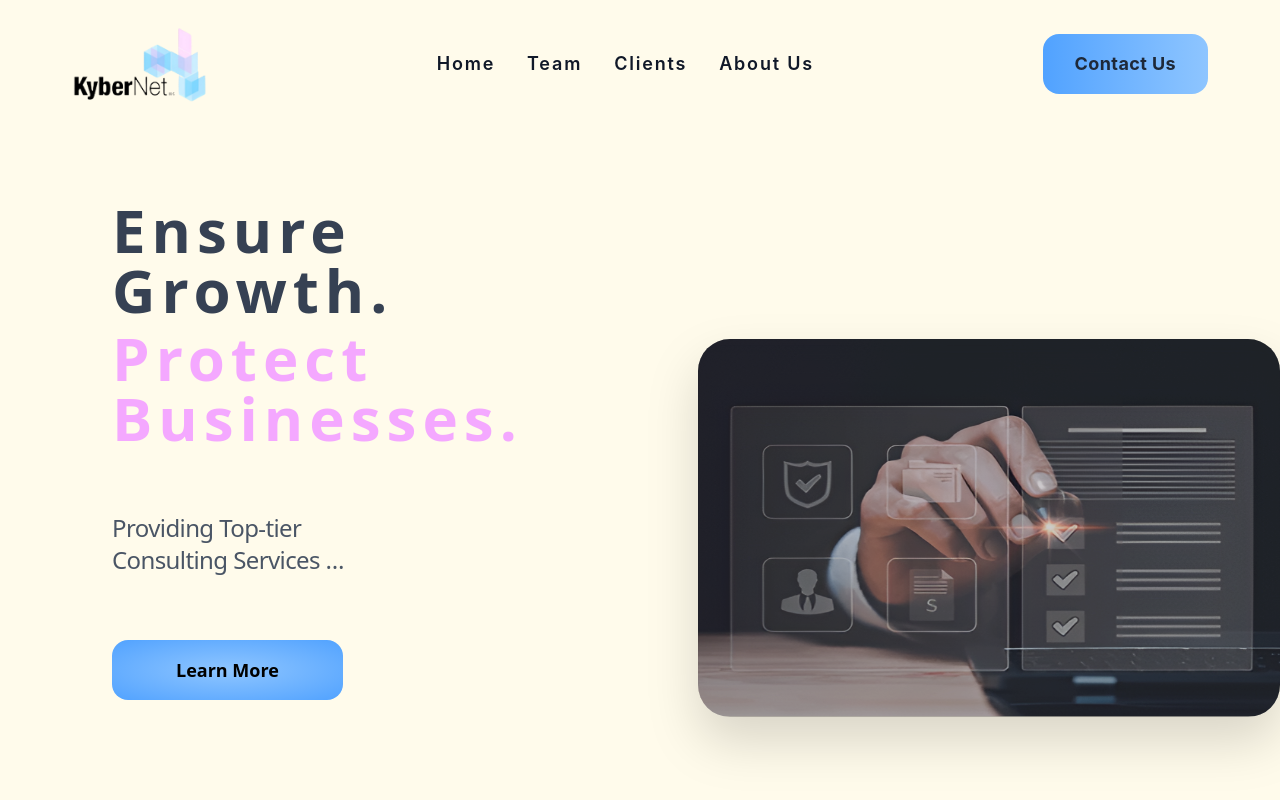
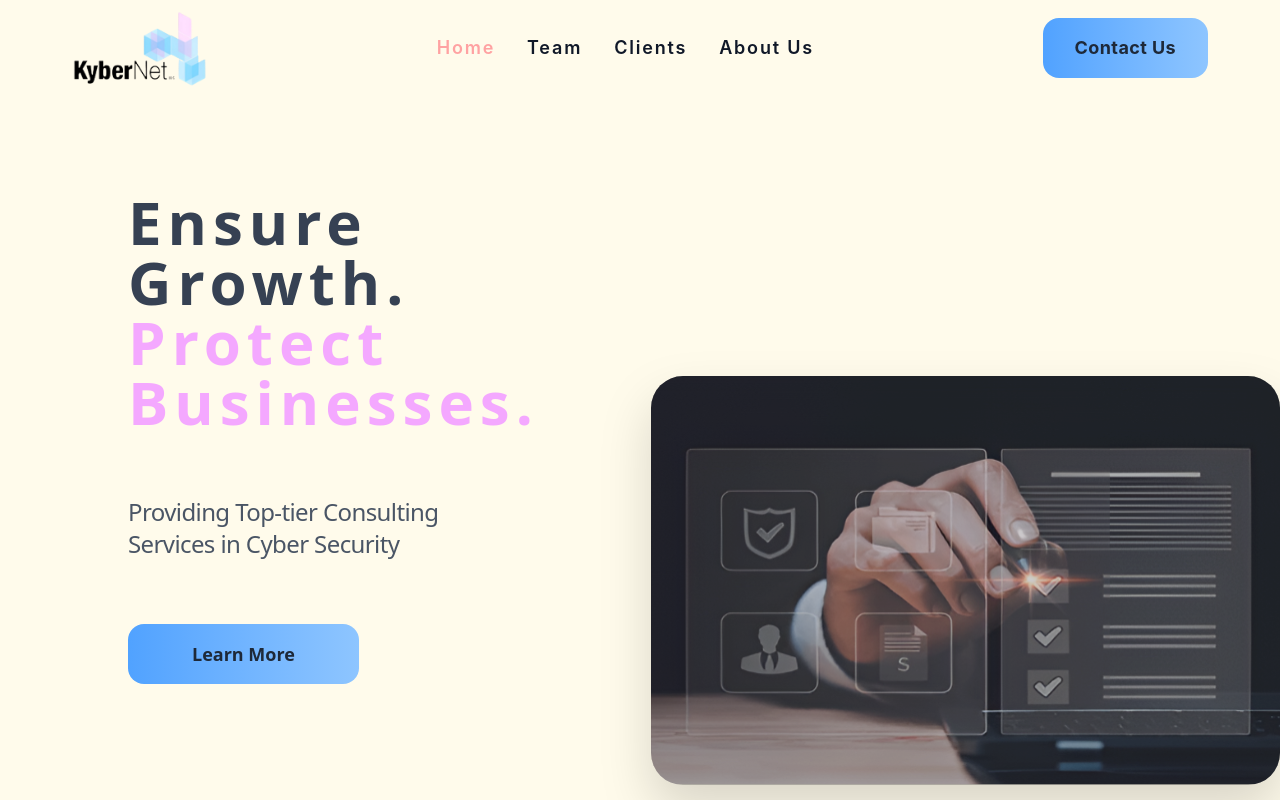
Before and after one commit to PinkTrout846771/kybernet-website, a React (Vite) app: page / in a window 1280 px wide. Shown: the top 800 px of the page. Built offline with nearby package versions, Linux system fonts and the light colour scheme.

Commit message:
resizing tweaks

```diff
--- a/src/Navbar.jsx
+++ b/src/Navbar.jsx
@@ -28,7 +28,7 @@ function SideBar({ isOpen, handleMenuDiv }) {
     )
 }
 
-function Navbar() {
+function Navbar({ page }) {
 
     const [sideBarOpen, setSideBarOpen] = useState(false);
     const [scrollPosition, setScrollPosition] = useState(0);
@@ -57,18 +57,18 @@ function Navbar() {
 /*relative rounded-full bg-amber-50 py-14 pt-6 mt-10 px-4*/
     return (
         <>
-            <div className={`sticky top-0 w-screen h-26 p-16 px-6 md:px-18 lg:px-18 xl:px-18 2xl:px-18 flex content-center items-center justify-between font-inter antialiased tracking-wide transition-colors ${scrollPosition > 40 && 'bg-orange-100 duration-200'}`}>
-                <div className='relative w-34 h-26 flex items-center'>
+            <div className={`sticky z-10 top-0 w-screen h-20 p-12 px-6 md:px-18 flex content-center items-center justify-between font-inter antialiased tracking-wide transition-colors ${scrollPosition > 40 && 'bg-orange-100 duration-200'}`}>
+                <div className='relative w-34 h-20 flex items-center'>
                     <Link to="/">
                         <img src={KyberNetNoLogo} alt="KyberNet LLC" className='object-contain'></img>
                     </Link>
                 </div>
                 <div className='hidden md:block lg:block px-5 py-3 rounded-2xl'>
                     <ul className={`flex space-x-12 md:space-x-8 text-lg font-semibold duration-200 ${scrollPosition > 40 ? 'text-gray-700' : 'text-gray-900'} tracking-widest`}>
-                        <Link to="/home"><li className='hover:text-red-300'>Home</li></Link>
-                        <Link to="/team"><li className='hover:text-red-300'>Team</li></Link>
-                        <Link to="/clients"><li className='hover:text-red-300'>Clients</li></Link>
-                        <Link to="/about"><li className='hover:text-red-300'>About Us</li></Link>
+                        <Link to="/home"><li className={`hover:text-red-300 ${ page=='home' && 'text-red-300' }`}>Home</li></Link>
+                        <Link to="/team"><li className={`hover:text-red-300 ${ page=='team' && 'text-red-300' }`}>Team</li></Link>
+                        <Link to="/clients"><li className={`hover:text-red-300 ${ page=='clients' && 'text-red-300' }`}>Clients</li></Link>
+                        <Link to="/about"><li className={`hover:text-red-300 ${ page=='about' && 'text-red-300' }`}>About Us</li></Link>
                     </ul>
                 </div>
                 <button className='hidden md:block lg:block bg-linear-to-l from-blue-300 to-blue-400  hover:from-blue-400 hover:to-blue-500 hover:-translate-y-2 hover:duration-500 duration-500 px-8 py-4 rounded-2xl text-lg font-bold text-gray-800'>
--- a/src/main.jsx
+++ b/src/main.jsx
@@ -14,16 +14,16 @@ const bg = 'bg-amber-50 bg-radial'
 const router = createBrowserRouter([
   {
     path: '/',
-    element: <div className={bg}><Navbar /><HomePage /></div>,
+    element: <div className={bg}><Navbar page='home' /><HomePage /></div>,
     errorElement: <NotFoundPage />,
   },
   {
     path: '/home',
-    element: <div className={bg}><Navbar /><HomePage /></div>,
+    element: <div className={bg}><Navbar page='home' /><HomePage /></div>,
   },
   {
     path: '/team',
-    element: <div className={bg}><Navbar /><TeamPage /></div>,
+    element: <div className={bg}><Navbar page='team' /><TeamPage /></div>,
   },
 ]);
 
--- a/src/pages/HomePage.jsx
+++ b/src/pages/HomePage.jsx
@@ -1,22 +1,26 @@
 import DummyImg from '../assets/dummy-img-kybernet.svg'
+
+/*<h1 className="text-fuchsia-300 font-bold tracking-widest text-6xl mb-16 w-1/6">Protect Businesses.</h1>*/
 
 export default function HomePage() {
 
     return (
       <>
-        <div className='flex justify-row align-middle'>
-          <div className='overflow-hidden h-screen px-28 py-18 antialiased'>
-            <h1 className="text-gray-700 font-bold tracking-widest text-6xl mb-2">Ensure Growth.</h1>
-            <h1 className="text-fuchsia-300 font-bold tracking-widest text-6xl mb-16 w-1/6">Protect Businesses.</h1>
-            <h2 className="text-gray-600 font-normal tracking-tight text-2xl line-clamp-2 w-1/2 mb-16">Providing Top-tier Consulting Services in Cyber Security</h2>
+        <div className='flex flex-col lg:flex-row align-middle w-screen min-h-[calc(100vh-96px)] items-center lg:items-start justify-center antialiased mt-6'>
+          <div className='h-full w-1/2 px-16 py-10 lg:px-28 lg:py-18 ml-4'>
+            <h1 className="text-gray-700 font-bold tracking-widest text-5xl lg:text-6xl mb-16">Ensure Growth.<br></br><span className='text-fuchsia-300'>Protect<br></br>Businesses.</span></h1>
+            <h2 className="text-gray-600 font-normal tracking-tight text-2xl mb-16">Providing Top-tier Consulting<br></br>Services in Cyber Security</h2>
 
-            <button className='px-16 py-4 rounded-2xl text-lg font-bold text-black bg-radial bg-linear-to-l from-blue-300 to-blue-400 hover:from-blue-400 hover:to-blue-500 hover:-translate-y-2 hover:duration-500 duration-500'>
+            <button className='px-16 py-4 rounded-2xl text-lg font-bold text-gray-800 bg-linear-to-l from-blue-300 to-blue-400 hover:from-blue-400 hover:to-blue-500 hover:-translate-y-2 hover:duration-500 duration-500'>
               Learn More
             </button>
           </div>
-          <div className='flex items-center'>
-            <img src={DummyImg} className='shadow-black drop-shadow-2xl rounded-4xl' />
+          <div className='w-1/2 px-10 lg:mt-64 lg:px-0'>
+            <img src={DummyImg} className='shadow-black drop-shadow-2xl rounded-4xl left-0' />
           </div>
+        </div>
+        <div className='flex justify-center p-16'>
+          <h1 className="text-gray-700 font-bold tracking-widest text-6xl leading-18 text-center bg-radial from-blue-50 to-amber-50 from-0% to-80%">Strategized <span className='text-fuchsia-300'>High<br></br>Level</span> Security</h1>
         </div>
       </>
     )
```
